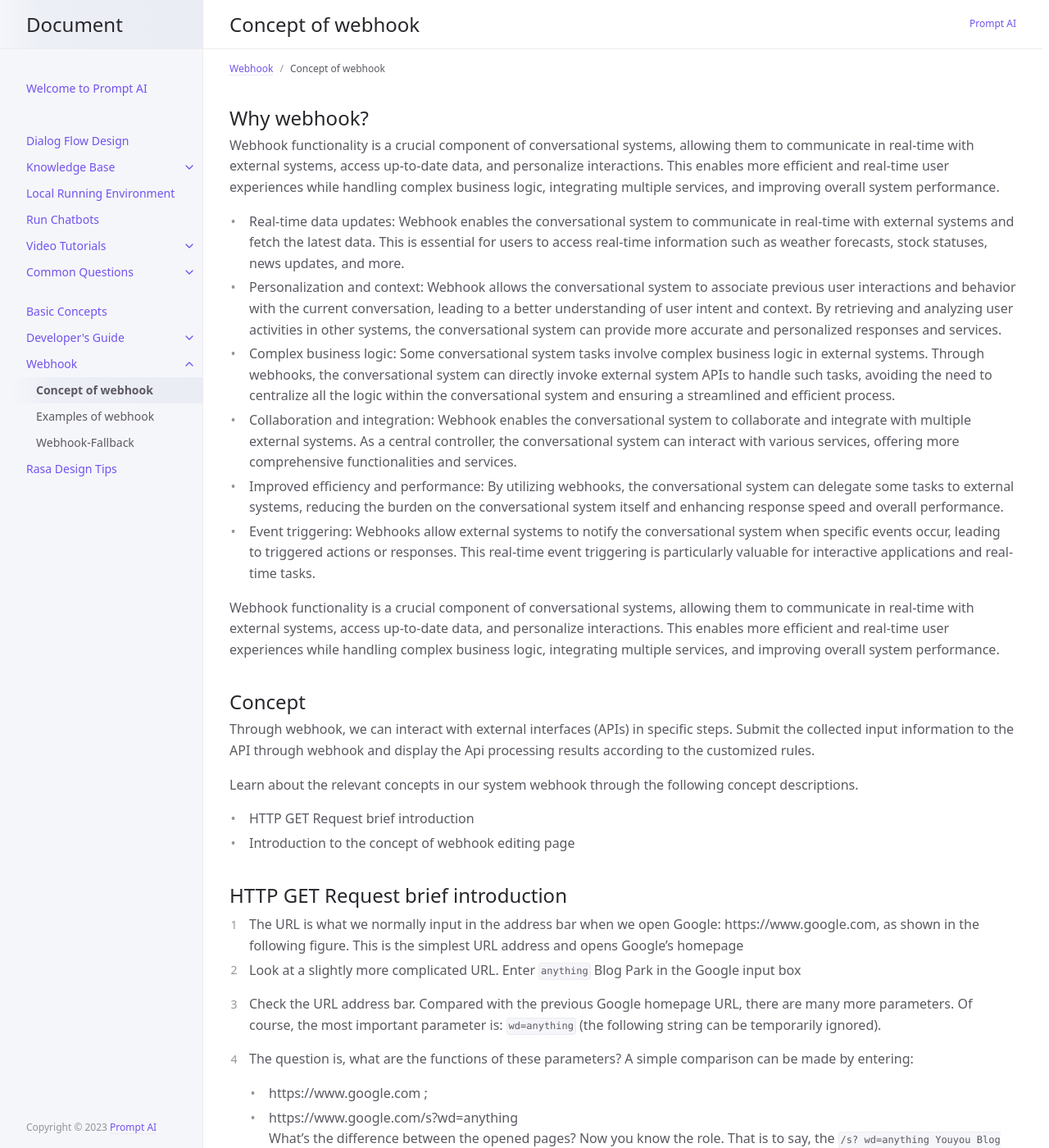
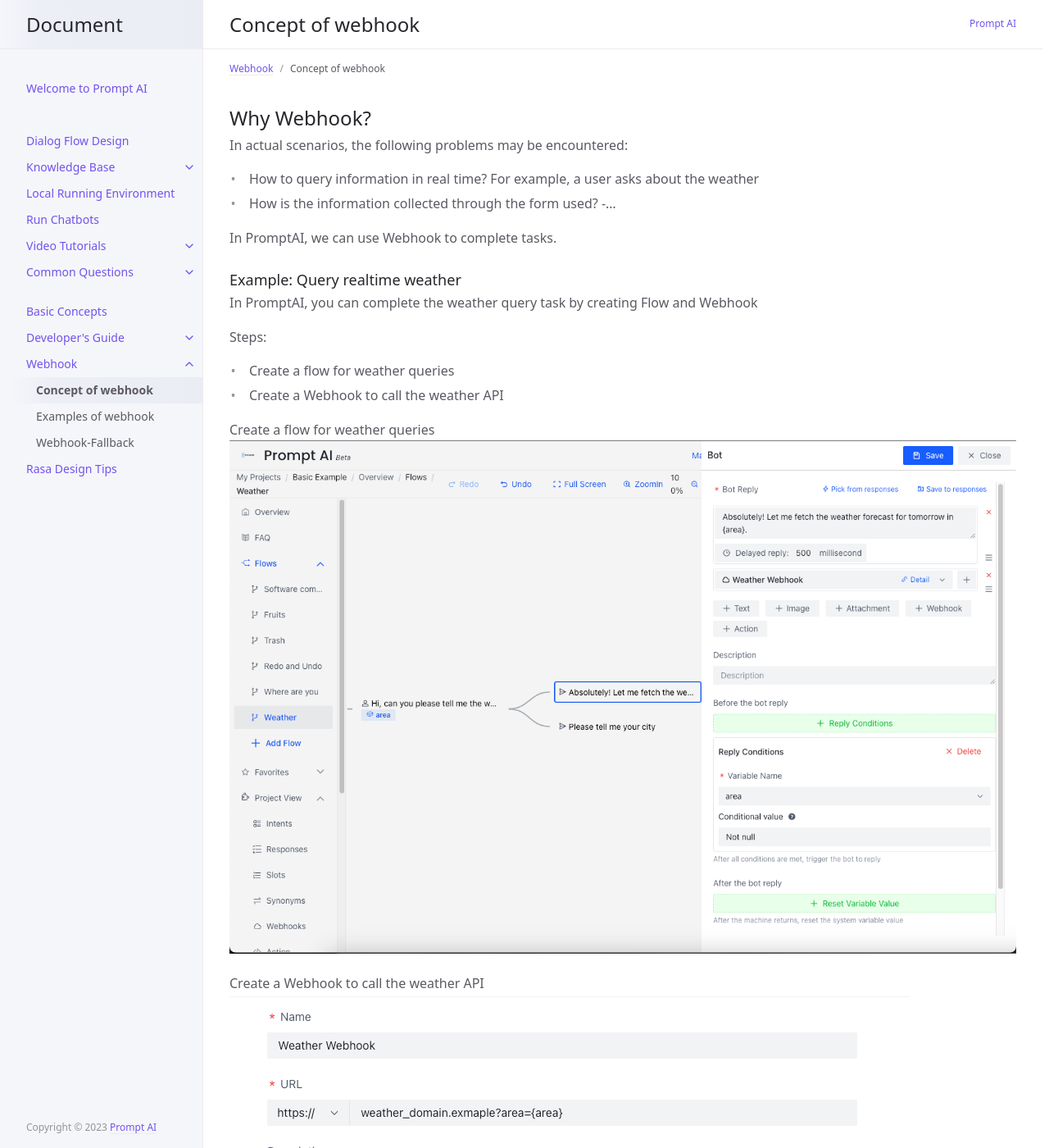
Before and after one commit to PromptAI/promptdialog, a Jekyll site: the page built from docs/webhook/01-webhook.md, in a window 1280 px wide and 1400 px high. Shown: the whole window at 82% size. Built offline with Jekyll 4.4.1, drawn with Linux system fonts in a browser that asks for light colours; some of the changed text lies outside the part shown.

Commit message:
1、update webhook

````diff
--- a/docs/webhook/01-webhook.md
+++ b/docs/webhook/01-webhook.md
@@ -8,59 +8,45 @@ nav_order: 1
 # Webhook
 {: .no_toc .header }
 
-## Why webhook?
-Webhook functionality is a crucial component of conversational systems, allowing them to communicate in real-time with external systems, access up-to-date data, and personalize interactions. This enables more efficient and real-time user experiences while handling complex business logic, integrating multiple services, and improving overall system performance.
+## Why Webhook?
+In actual scenarios, the following problems may be encountered:
+- How to query information in real time? For example, a user asks about the weather
+- How is the information collected through the form used?
+-...
 
-- Real-time data updates: Webhook enables the conversational system to communicate in real-time with external systems and fetch the latest data. This is essential for users to access real-time information such as weather forecasts, stock statuses, news updates, and more.
-- Personalization and context: Webhook allows the conversational system to associate previous user interactions and behavior with the current conversation, leading to a better understanding of user intent and context. By retrieving and analyzing user activities in other systems, the conversational system can provide more accurate and personalized responses and services.
-- Complex business logic: Some conversational system tasks involve complex business logic in external systems. Through webhooks, the conversational system can directly invoke external system APIs to handle such tasks, avoiding the need to centralize all the logic within the conversational system and ensuring a streamlined and efficient process.
-- Collaboration and integration: Webhook enables the conversational system to collaborate and integrate with multiple external systems. As a central controller, the conversational system can interact with various services, offering more comprehensive functionalities and services.
-- Improved efficiency and performance: By utilizing webhooks, the conversational system can delegate some tasks to external systems, reducing the burden on the conversational system itself and enhancing response speed and overall performance.
-- Event triggering: Webhooks allow external systems to notify the conversational system when specific events occur, leading to triggered actions or responses. This real-time event triggering is particularly valuable for interactive applications and real-time tasks.
+In PromptAI, we can use Webhook to complete tasks.
 
-Webhook functionality is a crucial component of conversational systems, allowing them to communicate in real-time with external systems, access up-to-date data, and personalize interactions. This enables more efficient and real-time user experiences while handling complex business logic, integrating multiple services, and improving overall system performance.
+### Example: Query realtime weather
+In PromptAI, you can complete the weather query task by creating Flow and Webhook
 
-## Concept
-Through webhook, we can interact with external interfaces (APIs) in specific steps. Submit the collected input information to the API through webhook and display the Api processing results according to the customized rules.
+Steps:
+- Create a flow for weather queries
+- Create a Webhook to call the weather API
 
-Learn about the relevant concepts in our system webhook through the following concept descriptions.
+Create a flow for weather queries
+![5-webhook](/assets/images/tutorial/webhook/webhook5.png)
 
-- HTTP GET Request brief introduction
-- Introduction to the concept of webhook editing page
+Create a Webhook to call the weather API
+![4-webhook](/assets/images/tutorial/webhook/webhook4.png)
 
-## HTTP GET Request brief introduction
+Chat with bot
+```text
+User: Hi, can you please tell me the weather in New York?
 
-1. The URL is what we normally input in the address bar when we open Google: https://www.google.com, as shown in the following figure. This is the simplest URL address and opens Google's homepage
-2. Look at a slightly more complicated URL. Enter `anything` Blog Park in the Google input box
-3. Check the URL address bar. Compared with the previous Google homepage URL, there are many more parameters. Of course, the most important parameter is: `wd=anything` (the following string can be temporarily ignored).
+Assistant: Sure! Let me check the current weather conditions for you. Just a moment, please.
 
-4. The question is, what are the functions of these parameters? A simple comparison can be made by entering:
 
-   - https://www.google.com ;
-   - https://www.google.com/s?wd=anything
-     <br/>What's the difference between the opened pages? Now you know the role. That is to say, the `/s? wd=anything Youyou Blog Park` is the search result page
+Assistant: The current weather in New York is 82°F (28°C) with mostly sunny conditions. The wind is blowing at a speed of 5 mph (8 km/h), and the humidity is around 60%. Is there anything else you would like to know?
 
-5. The basic format of a complete URL address is as follows:
+User: Thank you for the forecast! That's helpful.
 
-   ```text
-      https://host:port/path?xxx=aaa&ooo=bbb
+Assistant: You're welcome! I'm glad I could assist you. If you have any more questions or need further information, feel free to ask.
+```
 
-      --http/https: This is the protocol type
+More example [click here](/docs/webhook/02-webhook/)
 
-      --host: IP address or domain name of the server
 
-      --port: The default port of the HTTP server is 80. In this case, the port number can be omitted.If other ports are used, it must be specified, for example: 192.168.3.111:8080, where 8080 is the port
-
-      --path: Path to access resources, as shown in Figure 2/s (In Figure 2, the path and request parameters are put together)
-
-      --?: In the URL? This symbol is a split line, which is used to distinguish the path in front of the question mark and the parameter behind the question mark
-
-      --url-params: After the question mark is the request parameter, format: xxx=aaa, as shown in Figure 2, the area is the request parameter
-
-      --&: Multiple parameters are connected with the & symbol
-   ```
-
-## Introduction to the concept of webhook editing page
+## How do I create a webhook in PromptAI?
 
 Through webhook, we can interact with external interfaces (APIs) in specific steps.
 Submit the collected input information to the API through webhook and display the Api processing results according to the customized rules.
````
Also changed, not shown: assets/images/tutorial/webhook/webhook4.png (added), assets/images/tutorial/webhook/webhook5.png (added).
